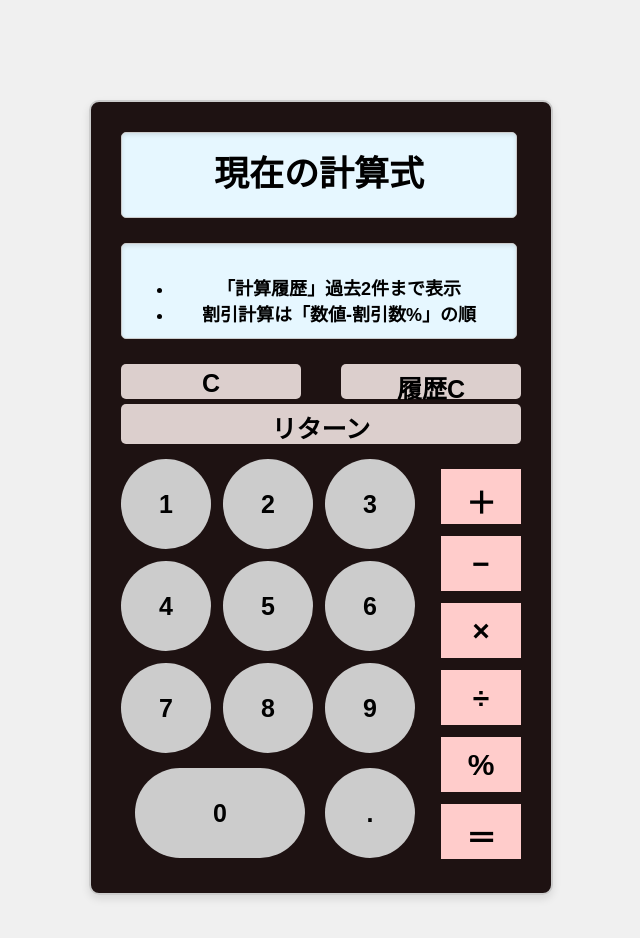
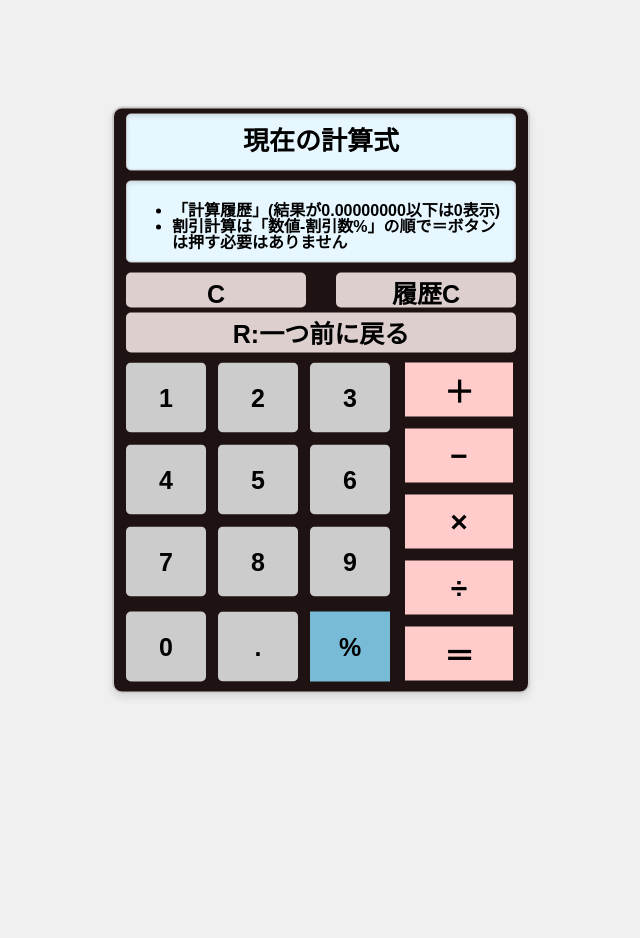
Before and after one commit to wadayuuki-pro/calculator10085, an Angular app: page / in a window 1280 px wide. Shown: the top 938 px of the page, without its empty margins (319-959 px from the left). After the commit the page ends 800 px from the top, so only its background shows below. Built offline with nearby package versions, Linux system fonts and the light colour scheme.

Commit message:
修正2回目

```diff
--- a/src/app/calculator/calculator.component.css
+++ b/src/app/calculator/calculator.component.css
@@ -1,73 +1,64 @@
+
 .calculator {
     display: flex;
     flex-direction: column; /* 縦に並べる */
-    max-width: 400px;/* 最大幅 */
-    margin: 100px auto;/* 上下の余白を調整 */
-    padding: 30px ;/* 内側の余白 */
+    max-width: 390px;/* 最大幅 */
+    margin: 0 auto; /* 横方向の中央揃えを維持 */
+    padding: 5px 12px;/* 内側の余白 */
     border: 2px solid #ccc;/* 枠線のスタイルを追加 */
     border-radius: 10px;/* 角を少し丸める */
     box-shadow: 0 4px 8px rgba(0, 0, 0, 0.1);
     background-color: #0e0000ec;
     gap: 5px;
-}
+    position: absolute;
+    top: 50%;
+    left: 50%;
+    transform: translate(-50%, -50%);
 
-.title {
-    font-size: 36px; /* 文字を大きくする */
-    font-weight: bold; /* 太字にする */
-    text-align: center; /* 中央揃え */
-    margin-bottom: 20px; /* 下部に余白を追加 */
-    color: rgba(6, 0, 0, 0.952); /* ダークグレーの文字色（任意） */
 }
 /* 結果のスタイル */
 .formula{
-    margin-bottom: 20px; /* 間隔を確保 */
-    padding: 12px; /* 内側の余白 */
-    font-size: 35px;
+    margin-bottom: 5px; /* 間隔を確保 */
+    padding: 5px; /* 内側の余白 */
+    font-size: 26px;
     font-weight: bold;
     text-align: center;
     background-color: #e6f7ff; /* 結果エリアの背景色 */
     border: 1px solid #ccc; /* 枠線のスタイルを追加 */
     border-radius: 5px; /* 角を少し丸める */
     box-shadow: inset 0 2px 4px rgba(0, 0, 0, 0.1); /* 内側のシャドウ効果 */
-    width: 370px; /* 親要素に合わせた幅 */
-    height: 60px;
+    width: 378px; /* 親要素に合わせた幅 */
+    height: 45px;
 }
 
-.result {
-    margin-bottom: 20px; /* 間隔を確保 */
-    padding: 12px; /* 内側の余白 */
-    font-size: 25px;/* フォントサイズ */
-    font-weight: bold;/* 太字にする */
-    text-align: center; /* 中央揃え */
-    background-color: #e6f7ff; /* 結果エリアの背景色 */
-    border: 1px solid #ccc; /* 枠線のスタイルを追加 */
-    border-radius: 5px; /* 角を少し丸める */
-    box-shadow: inset 0 2px 4px rgba(0, 0, 0, 0.1); /* 内側のシャドウ効果 */
-    width: 350px;
-    height: 30px;
-    overflow: hidden; /* 必要に応じて要素がはみ出ないようにする */
+
+.history {
+    font-size: 16px;
+    font-weight: bold;
+    background-color: #e6f7ff;
+    border: 1px solid #ccc;
+    border-radius: 5px;
+    box-shadow: inset 0 2px 4px rgba(0, 0, 0, 0.1);
+    width: 378px;
+    height: 70px;
+    overflow: hidden;
+    font-weight: bold;
+    line-height: 1;
+    padding: 5px;
+
+    display: flex;
+    justify-content: flex-start; /* 左寄せ */
+    align-items: flex-start; /* 上寄せ */
 }
 
-.history {
-     padding: 12px; /* 内側の余白 */
-    font-size: 18px; /* フォントサイズ */
-    font-weight: bold; /* 太字にする */
-    text-align: center; /* 中央揃え */
-    background-color: #e6f7ff; /* 結果エリアの背景色 */
-    border: 1px solid #ccc; /* 枠線のスタイルを追加 */
-    border-radius: 5px; /* 角を少し丸める */
-    box-shadow: inset 0 2px 4px rgba(0, 0, 0, 0.1); /* 内側のシャドウ効果 */
-    width: 370px; /* 親要素に合わせた幅 */
-    height: 70px; /* 高さを固定 */
-    overflow: hidden; /* 必要に応じて要素がはみ出ないようにする */
-    font-weight: bold;/* 太字にする */
-}
+
+
 
 .clear {
     display: flex; /* 子要素を横並びにする */
     justify-content: space-between; /* ボタン間を均等に配置 */
     gap: 20px; /* ボタン同士の間隔を調整 */
-    margin-top: 20px; /* 親要素の上部余白 */
+    margin-top: 5px; /* 親要素の上部余白 */
 }
 .clear-button ,.clear-history-button {
     flex: 0 0 auto;
@@ -83,8 +74,9 @@
     height: 35px; /* ボタンの高さ */
     font-size: 25px; /* フォントサイズ */
     cursor: pointer; /* ポインターアイコンを表示 */
-    transition: background-color 0.3s ease; /* 背景色の変化を滑らかにする */
+    transition: background-color 0.3s ease;/* 背景色の変化を滑らかにする */
     font-weight: bold;/* 太字にする */
+    line-height: 1.3;
 }
 
 .clear-button:hover,
@@ -103,13 +95,14 @@
     border: none; /* 枠線なし */
     padding: 5px 25px; /* ボタンの内側余白 */
     border-radius: 5px; /* 角を丸める */
-    width: 400px;
+    width: 390px;
     height: 40px; /* ボタンの高さ */
     font-size: 25px; /* フォントサイズ */
     cursor: pointer; /* ポインターアイコンを表示 */
     transition: background-color 0.3s ease; /* 背景色の変化を滑らかにする */
     font-weight: bold;/* 太字にする */
-    margin-bottom: 10px;
+    margin-bottom: 5px;
+    line-height: 1.3;
 }
 
 .return-button:hover {
@@ -132,15 +125,15 @@
     display: flex; /* フレックスボックスでテキストを中央に配置 */
     justify-content: center; /* 横方向に中央揃え */
     align-items: center; /* 縦方向に中央揃え */
-    width: 90px; /* ボタンの幅 */
-    height: 90px; /* ボタンの高さ */
-    border-radius: 50%; /* 完全な丸形にする */
+    width: 80px; /* ボタンの幅 */
+    height: 70px; /* ボタンの高さ */
     background-color: #ccc; /* 数字ボタンの背景色 */
     font-size: 25px; /* フォントサイズ */
     cursor: pointer; /* ポインター表示 */
     transition: background-color 0.3s ease; /* 背景色の変化を滑らかにする */
     border: 2px solid #ff6e6100; /* 枠線の色 */
     font-weight: bold;/* 太字にする */
+    border-radius: 5px; /* 角を丸める */
 }
 
 .number-button:hover {
@@ -156,21 +149,21 @@
     display: flex; /* フレックスボックスでテキストを中央に配置 */
     justify-content: flex-end; /* 横方向に中央揃え */
     align-items: center;
-    gap: 20px;/* 縦方向に中央揃え */
+    gap: 12px;/* 縦方向に中央揃え */
 }
 /* 数字ボタンのスタイル */
 .button-button {display: flex; /* フレックスボックスでテキストを中央に配置 */
     justify-content: center; /* 横方向に中央揃え */
     align-items: center; /* 縦方向に中央揃え */
-    width: 90px; /* ボタンの幅 */
-    height: 90px; /* ボタンの高さ */
-    border-radius: 50%; /* 完全な丸形にする */
+    width: 80px; /* ボタンの幅 */
+    height: 70px; /* ボタンの高さ */
     background-color: #ccc; /* 数字ボタンの背景色 */
     font-size: 25px; /* フォントサイズ */
     cursor: pointer; /* ポインター表示 */
     transition: background-color 0.3s ease;
     border: 2px solid #ff6e6100; /* 枠線の色 */
     font-weight: bold;/* 太字にする */
+    border-radius: 5px; /* 角を丸める */
 }
 
 .button-button:hover {
@@ -182,9 +175,8 @@
     transform: scale(0.95); /* 押し込む効果 */
 }
 
-.zero-button {width: 170px; /* ボタンの幅 */
-    height: 90px; /* ボタンの高さ */
-    border-radius: 80px; /* 丸形にする */
+.zero-button {width: 80px; /* ボタンの幅 */
+    height: 70px; /* ボタンの高さ */
     background-color: #ccc; /* 数字ボタンの背景色 */
     border: none; /* 枠線なし */
     font-size: 25px; /* フォントサイズ */
@@ -193,6 +185,7 @@
     margin: 5px 0; /* 上下間隔を調整 */
     transition: background-color 0.3s ease, transform 0.2s ease;
     font-weight: bold;/* 太字にする */
+    border-radius: 5px; /* 角を丸める */
 }
 
 .zero-button:hover {
@@ -204,21 +197,42 @@
     transform: scale(0.95); /* 押し込む効果 */
 }
 
+.operation-button2 {width: 80px; /* ボタンの幅 */
+    height: 70px; /* ボタンの高さ */
+    background-color: #77bbd6; /* 背景色（任意） */
+    border: 2px solid #11111300; /* 枠線の色 */
+    border: none; /* 枠線なし */
+    font-size: 25px; /* フォントサイズ */
+    cursor: pointer; /* ポインター表示 */
+    align-self: flex-end; /* ボタンのみ右端に配置 */
+    margin: 5px 0; /* 上下間隔を調整 */
+    transition: background-color 0.3s ease, transform 0.2s ease;
+    font-weight: bold;/* 太字にする */
+}
+
+.operation-button2:hover {
+    background-color: #61c0ff; ;
+}
+
+.zero-button:active {
+    background-color: #3b69ff;
+    transform: scale(0.95); /* 押し込む効果 */
+}
+
 .operations {
     display: flex; /* フレックスボックスを使用して配置 */
     justify-content: space-around; /* ボタンを均等に配置 */
-    margin-top: 10px; /* 上下の余白を調整 */
     gap: 12px;
     flex-direction: column;
 }
 
 .operation-button {
-    width: 80px; /* ボタンの幅 */
-    height: 55px; /* ボタンの高さ */
+    width: 108px; /* ボタンの幅 */
+    height: 54px; /* ボタンの高さ */
     background-color: #ffcccb; /* 背景色（任意） */
     border: 2px solid #11111300; /* 枠線の色 */
     font-size: 30px; /* 小さいフォントサイズ */
-    padding: 8px 12px; /* 小さめの内側余白 */
+    padding: 2px 12px; /* 小さめの内側余白 */
     cursor: pointer; /* ポインター表示 */
     transition: background-color 0.3s ease;
     font-weight: bold;/* 太字にする */
@@ -256,7 +270,7 @@ max-width: 50%;
   .button-grid-zero-operations-container {
     display: flex; /* 横並びにする */
     justify-content: space-between; /* 均等にスペースを配置 */
-    gap: 20px; /* ボタン群の間隔を調整 */
+    gap: 15px; /* ボタン群の間隔を調整 */
     align-items: flex-start; /* 上寄せに調整（必要に応じて変更可） */
   }
 
@@ -265,5 +279,5 @@ max-width: 50%;
   }
 
   .operations {
-    flex: 0.5; /* 必要に応じてサイズ調整 */
+    flex: 1; /* 必要に応じてサイズ調整 */
   }
--- a/src/app/calculator/calculator.component.html
+++ b/src/app/calculator/calculator.component.html
@@ -17,7 +17,7 @@
         <button class="clear-history-button"(click)="clearHistory()">履歴C</button>
     </div>
 
-    <button  class="return-button"(click)="returnToPreviousState()">リターン</button>
+    <button  class="return-button"(click)="returnToPreviousState()">R:一つ前に戻る</button>
 
 
     <div class="button-grid-zero-operations-container">
@@ -37,6 +37,7 @@
     <div class="zero-container">
     <button class="zero-button"(click)="inputNumber('0')">0</button>
     <button class="button-button"(click)="inputDecimal()">.</button>
+    <button class="operation-button2"(click)="setDiscount()">%</button>
     </div>
     </div>
 
@@ -45,7 +46,7 @@
     <button class="operation-button"(click)="setOperation('-')">−</button>
     <button class="operation-button"(click)="setOperation('*')">×</button>
     <button class="operation-button"(click)="setOperation('/')">÷</button>
-    <button class="operation-button"(click)="setDiscount()">%</button>
+
     <button class="operation-button"(click)="calculate()">＝</button>
    </div>
   </div>
--- a/src/app/calculator/calculator.component.ts
+++ b/src/app/calculator/calculator.component.ts
@@ -1,4 +1,4 @@
-import { Component } from '@angular/core';//saisinnjyoutai
+import { Component } from '@angular/core';//最新バージョン
 import { FormsModule } from '@angular/forms';
 import { CommonModule } from '@angular/common';
 import { Decimal } from 'decimal.js'
@@ -14,7 +14,7 @@ export class CalculatorComponent {
   previousValue: Decimal | null = null; // 前回の値
   operation: string | null = null; // 演算子
   displayValue: string = '0'; // 表示する値
-  history: string[] = ['「計算履歴」過去2件まで表示',`割引計算は「数値-割引数%」の順`]; // 履歴
+  history: string[] = ['「計算履歴」(結果が0.00000000以下は0表示)',`割引計算は「数値-割引数%」の順で＝ボタンは押す必要はありません`]; // 履歴
   currentFormula: string = ''; // 現在の計算式
   isReturnActive: boolean = false; // リターン操作を示す
   returnFormula: string = ''; // リターン操作の式
@@ -28,7 +28,6 @@ export class CalculatorComponent {
   discountRate:number | null = null;
 
   inputNumber(value: string): void {
-
      // エラー状態の場合はリセットして新しい入力を受け付ける
      if (this.currentFormula.includes('E:')) {
       this.clear(); // 状態をリセット
@@ -48,6 +47,7 @@ export class CalculatorComponent {
     if (this.currentValue === '' && value === '-') {
         this.currentValue = '-';
         this.currentFormula = '-';
+        this.saveState();
         return;
     }
 
@@ -55,6 +55,7 @@ export class CalculatorComponent {
     if (this.currentValue === '-' && value === '0') {
         this.currentValue = '-0';
         this.currentFormula = '-0';
+        this.saveState();
         return;
     }
 
@@ -62,6 +63,7 @@ export class CalculatorComponent {
     if (this.currentValue === '-0' && value === '.') {
         this.currentValue = '-0.';
         this.currentFormula = '-0.';
+        this.saveState();
         return;
     }
 
@@ -69,6 +71,7 @@ export class CalculatorComponent {
     if (this.currentValue.startsWith('-0') && this.currentValue.includes('.') && value.match(/\d/)) {
         this.currentValue += value;
         this.currentFormula += value;
+        this.saveState();
         return;
     }
 
@@ -77,6 +80,7 @@ export class CalculatorComponent {
     if(this.currentValue === '0' && value !== '0'){
       this.currentValue = value;
       this.currentFormula = value;
+      this.saveState();
       return;
     }
 
@@ -85,6 +89,7 @@ export class CalculatorComponent {
         this.currentValue = value; // 演算子後に新しい数値を設定
         this.currentFormula += value;
         this.displayValue = this.currentValue;
+        this.saveState();
         return;
     }
 
@@ -92,6 +97,7 @@ export class CalculatorComponent {
     if (this.currentValue.startsWith('-') && value.match(/\d/)) {
         this.currentValue += value;
         this.currentFormula += value;
+        this.saveState();
         return;
     }
 
@@ -99,6 +105,7 @@ export class CalculatorComponent {
     if (this.currentValue === '' && value === '0') {
         this.currentValue = '0';
         this.currentFormula = '0';
+        this.saveState();
         return;
     }
 
@@ -141,7 +148,6 @@ inputDecimal(): void {
 }
 
 setOperation(op: string): void {
-
   // エラー状態の場合はリセットして新しい演算子を受け付ける
   if (this.currentFormula.includes('E:')) {
     this.clear(); // 状態をリセット
@@ -161,7 +167,7 @@ setOperation(op: string): void {
   if (this.previousValue === null && this.currentValue === '') {
       // 初回の操作で「-」以外の演算子が押された場合にエラー
       if (op !== '-') {
-          this.currentFormula = 'E:数値を入力してください';
+          this.currentFormula = 'E:先に数値を入力';
           return;
       }
   }
@@ -183,6 +189,7 @@ setOperation(op: string): void {
   this.operation = op; // 新しい演算子を設定
   this.currentValue = ''; // 現在の値をリセット
   this.saveState();
+
 }
 
 calculate(): void {
@@ -203,22 +210,33 @@ calculate(): void {
           const finalResult = this.processOperators(intermediateResult, ['+', '-']);
 
           const result = new Decimal(finalResult[0]);
+          console.log(result);
+
+
+          this.displayValue = result.abs().lessThan(new Decimal('0.00000001')) && result.greaterThan(new Decimal(0))
+          ? '0.00000000' // 非常に小さい正の値の場合は「0.00000000」と表示
+          : (result.equals(new Decimal(0))
+              ? '0' // 計算結果がちょうど0の場合は「0」と表示
+              : (result.mod(1).isZero() && result.abs().greaterThanOrEqualTo(new Decimal(1))
+                  ? result.toFixed(0) // 割り切れる整数の場合は小数点なし
+                  : (result.times(new Decimal(10 ** 8)).mod(1).isZero()
+                      ? result.toFixed(8).replace(/\.?0+$/, '') // 割り切れる小数の場合は余分なゼロを削除
+                      : result.toFixed(8)))); // 割り切れない場合は小数点以下8桁を表示
+
 
           // **計算結果の桁数チェック**
-          const resultString = result.toFixed(); // 結果を文字列として取得
+          const resultString = this.displayValue.toString(); // 結果を文字列として取得
+          console.log(resultString);
           if (resultString.length > 10) {
               if (this.history.length >= 2) {
                   this.history.shift(); // 古い履歴を削除
               }
-              this.currentFormula = 'E:結果が大きすぎます';
-              this.history.push('E:結果が大きすぎます');
+              this.currentFormula = 'E:表示桁数を超過';
+              this.history.push('E:表示桁数を超過');
               this.previousValue = null;
               this.currentValue = '';
               return;
           }
-
-          // 結果を表示
-          this.displayValue = result.mod(1).isZero() ? result.toFixed(0) : result.toFixed(8);
 
           // 履歴の演算子を表示用に変換して更新
           const displayFormula = this.currentFormula
@@ -230,13 +248,20 @@ calculate(): void {
           }
           this.history.push(`${displayFormula} = ${this.displayValue}`); // 新しい履歴を追加
 
+          if (this.history.length > 22) {
+            this.currentFormula = 'E:式が長すぎます';
+            this.history.push('E:式が長すぎます');
+            this.previousValue = null;
+            this.currentValue = '';
+            return;
+        }
           // 初期値に更新
           this.previousValue = result;
           this.currentFormula = this.displayValue;
           this.currentValue = '';
           this.operation = null;
       } catch (error) {
-          const errorMessage = error instanceof Error ? `E: ${error.message}` : 'E:不明なエラーが発生しました';
+          const errorMessage = error instanceof Error ? `E: ${error.message}` : 'E:不明なエラーが発生';
           this.displayValue = errorMessage;
           this.currentFormula = errorMessage; // currentFormula にもエラーを反映
       }
@@ -246,7 +271,12 @@ calculate(): void {
 setDiscount(): void {
   // 必要な条件を確認
   if (this.previousValue === null || this.currentValue === '') {
-      this.displayValue = 'E:割引値が不足しています';
+      this.currentFormula = 'E:割引値が不足';
+      return;
+  }
+
+  if (!this.currentFormula.includes('-')) {
+    this.currentFormula = 'E:「数値-割引数%」の順で入力';
     return;
   }
 
@@ -255,7 +285,7 @@ setDiscount(): void {
 
   // 割引率の範囲チェック
   if (discountRate.gte(100) || discountRate.lt(0)) {
-      this.displayValue = 'E:割引率は0～100の間で指定してください';
+      this.currentFormula = 'E:割引率は0～100の間';
       return;
   }
   // 割引値を計算
@@ -264,6 +294,7 @@ setDiscount(): void {
 
   // 結果を表示
   this.displayValue = result.mod(1).isZero()? result.toFixed(0): result.toFixed(8);
+  this.currentFormula = this.displayValue;
 
   // 履歴を更新
   this.history.push(`${baseValue.toFixed(0)} - ${discountRate.toFixed(2)}% = ${this.displayValue}`);
@@ -326,17 +357,33 @@ private processOperators(tokens: string[], operators: string[]): string[] {
 
 returnToPreviousState(): void {
     if (this.stateStack.length > 1) {
-      this.stateStack.pop();
-      const previousState = this.stateStack[this.stateStack.length - 1];
+        // 現在の状態を削除せず、スタック全体を確認
+        const currentState = this.stateStack.pop(); // 現在の状態を削除
+        const previousState = this.stateStack[this.stateStack.length - 1]; // 1つ前の状態
 
-      // 状態を復元
+        // **期待される復元条件を明確に設定**
+        if (previousState) {
+            // 前の状態を正確に復元
             this.currentValue = previousState.currentValue;
             this.previousValue = previousState.previousValue;
             this.operation = previousState.operation;
             this.displayValue = previousState.displayValue;
             this.currentFormula = previousState.currentFormula;
 
-      this.isReturnActive = false;
+            // リターンボタンで演算子の状態が消えないように確認
+            if (
+                this.operation !== null &&
+                this.currentFormula.endsWith(this.operation)
+            ) {
+                // 直前の演算子に戻る
+                this.currentFormula = this.currentFormula.slice(0, -1); // 最後の演算子を削除
+            }
+        } else {
+            // 安全対策: 初期状態に戻す
+            this.clear();
+        }
+
+        this.isReturnActive = false; // リターン操作を終了
     }
 }
 
@@ -349,7 +396,6 @@ private saveState(): void {
         currentFormula: this.currentFormula,
     });
 }
-
   updateFormula(value: string): void {
     this.currentFormula += value;
   }
@@ -372,7 +418,7 @@ private saveState(): void {
   }
 
   clearHistory(): void {
-    this.history = ['計算履歴'];
+    this.history = ['「計算履歴」(結果が0.00000000以下は0表示)',`割引計算は「数値-割引数%」の順で＝ボタンは押す必要はありません`];
     this.saveState();
   }
 
```
Also changed, not shown: 11 other files (tests, documents, lock files or other folders). Lines whose indentation alone changed are shown as unchanged.
